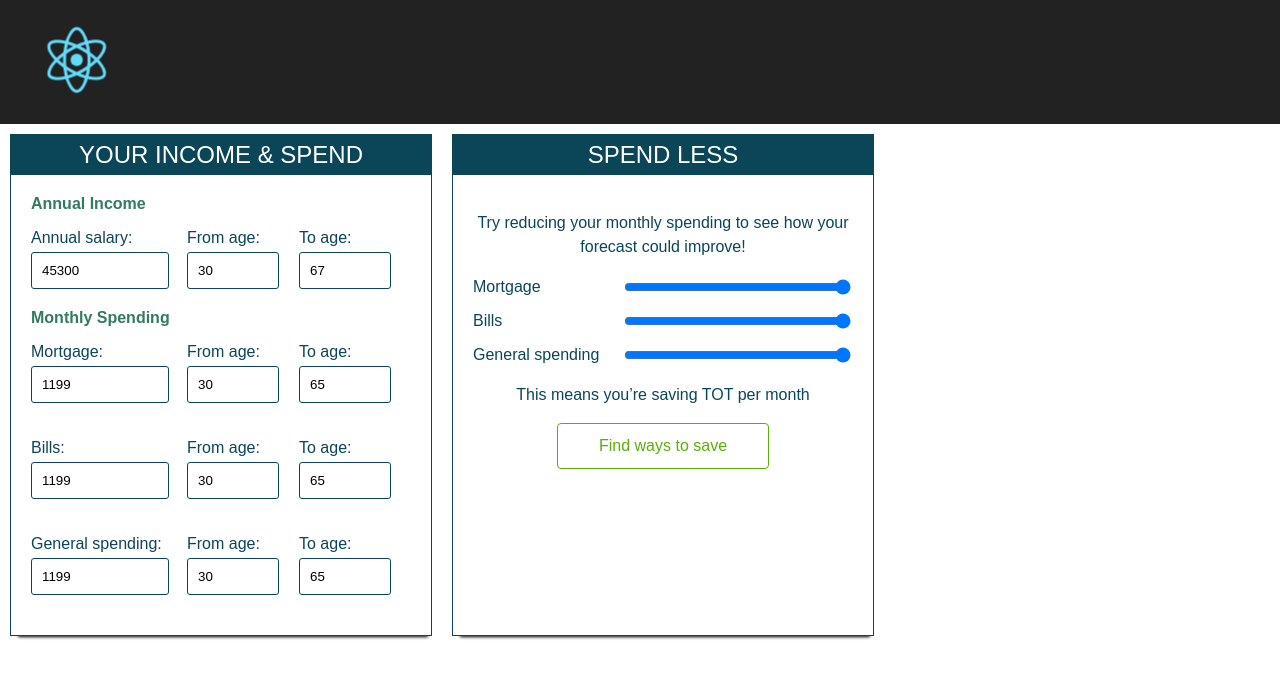
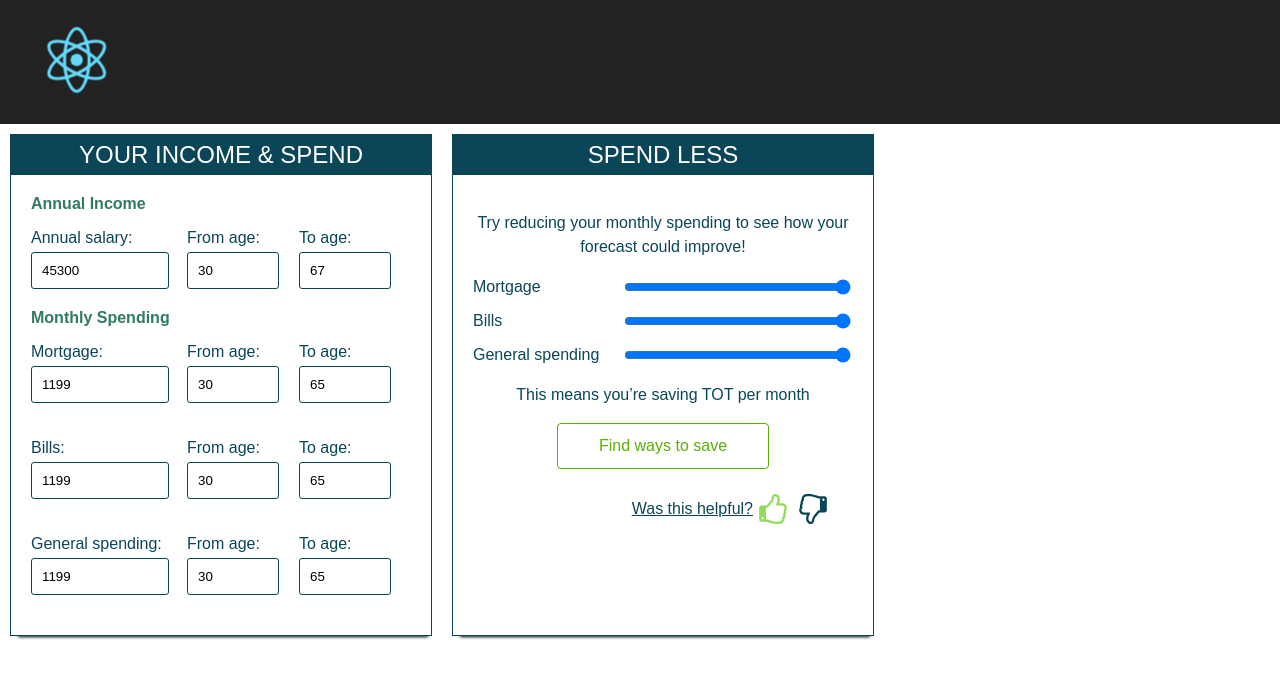
Before and after one commit to palmieriang/React_Financial-plan, a React (Create React App) app: page / in a window 1280 px wide. Shown: the top 678 px of the page. Built offline with nearby package versions, Linux system fonts and the light colour scheme.

Commit message:
Feedback

```diff
--- a/src/App.css
+++ b/src/App.css
@@ -78,6 +78,23 @@
   border-radius: 4px;
   color: #5ab005; }
 
+.box-feedback {
+  display: flex;
+  justify-content: flex-end;
+  align-items: center;
+  padding: 20px;
+  text-decoration: underline; }
+  .box-feedback .icon {
+    height: 30px;
+    margin: 5px; }
+  .box-feedback .flip {
+    -moz-transform: scaleX(-1);
+    -o-transform: scaleX(-1);
+    -webkit-transform: scaleX(-1);
+    transform: scaleX(-1);
+    filter: FlipH;
+    -ms-filter: "FlipH"; }
+
 @keyframes App-logo-spin {
   from {
     transform: rotate(0deg); }
--- a/src/App.scss
+++ b/src/App.scss
@@ -111,6 +111,28 @@
   color: #5ab005;
 }
 
+.box-feedback {
+  display: flex;
+  justify-content: flex-end;
+  align-items: center;
+  padding: 20px;
+  text-decoration: underline;
+
+  .icon {
+  height: 30px;
+  margin: 5px;
+  }
+
+  & .flip {
+    -moz-transform: scaleX(-1);
+    -o-transform: scaleX(-1);
+    -webkit-transform: scaleX(-1);
+    transform: scaleX(-1);
+    filter: FlipH;
+    -ms-filter: "FlipH";
+  }
+}
+
 @keyframes App-logo-spin {
   from { transform: rotate(0deg); }
   to { transform: rotate(360deg); }
--- /dev/null
+++ b/src/Feedback.jsx
@@ -0,0 +1,18 @@
+import React, { Component } from 'react'
+import './App.css'
+import thumbUp from './images/thumbs-up.svg'
+import thumbDown from './images/thumb-down.svg'
+
+class Feedback extends Component {
+  render() {
+    return (
+      <div className='box-feedback'>
+        <span>Was this helpful?</span>
+        <img src={thumbUp} className='icon' alt='thumbUp' />
+          <img src={thumbDown} className='icon flip' alt='thumbDown' />
+      </div>
+    )
+  }
+}
+
+export default Feedback
--- a/src/Saving.jsx
+++ b/src/Saving.jsx
@@ -1,5 +1,6 @@
 import React, { Component } from 'react'
 import './App.css'
+import Feedback from './Feedback'
 
 class ListItem extends Component {
 
@@ -21,9 +22,9 @@ class ListItem extends Component {
     const {row} = this.props
 
     return (
-      <div className="box-range">
+      <div className='box-range'>
         <span>{row.name}</span>
-        <input type="range" min="0" max={row.amount} value={this.state.value.amount} step="1" onChange={this.changeInput}/>
+        <input type='range' min='0' max={row.amount} value={this.state.value.amount} step='1' onChange={this.changeInput}/>
       </div>
     )
   }
@@ -35,17 +36,18 @@ class Saving extends Component {
     const {expenditures} = this.props
 
     return (
-      <div className="box box-rigth">
-        <div className="box-header">
+      <div className='box box-rigth'>
+        <div className='box-header'>
           <span>Spend Less</span>
         </div>
-        <div className="box-body">
+        <div className='box-body'>
           <p>Try reducing your monthly spending to see how your forecast could improve!</p>
 
           {expenditures.map((row, i) => <ListItem key={i} row={row} />)}
 
           <p>This means you’re saving <span>TOT</span> per month</p>
-          <a className="find-button" href="https://www.google.co.uk/" target="_blank">Find ways to save</a>
+          <a className='find-button' href='https://www.google.co.uk/' target='_blank'>Find ways to save</a>
+          <Feedback />
         </div>
       </div>
     )
```
Also changed, not shown: src/App.js (+26 -26 lines), src/Income.jsx (+5 -5 lines), src/Spending.jsx (+7 -7 lines), src/images/thumb-down.svg (added), src/images/thumbs-up.svg (added).
